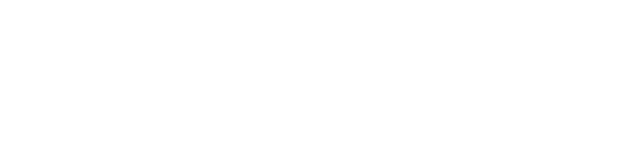
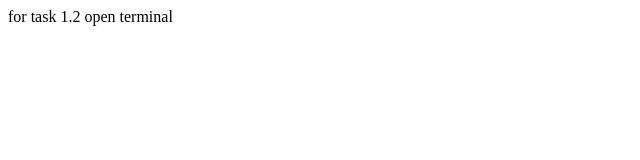
Before and after one commit to technostyle/fintech_frontend, a plain HTML site: page index.html in a window 1280 px wide. Shown: the whole page, without its empty margins (0-640 px from the left). Drawn offline with Linux system fonts and the light colour scheme.

Commit message:
Update index.html

```diff
--- a/index.html
+++ b/index.html
@@ -5,6 +5,7 @@
 <title>JavaScript</title>
 </head>
 <body>
+    for task 1.2 open terminal
 <script
     src="time.js"></script>
 </body>
```
